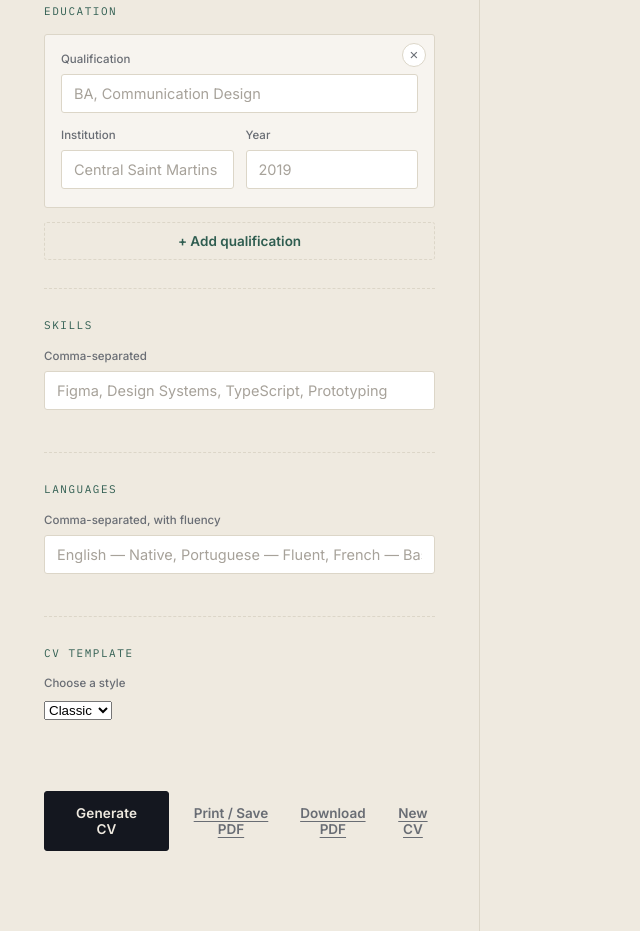
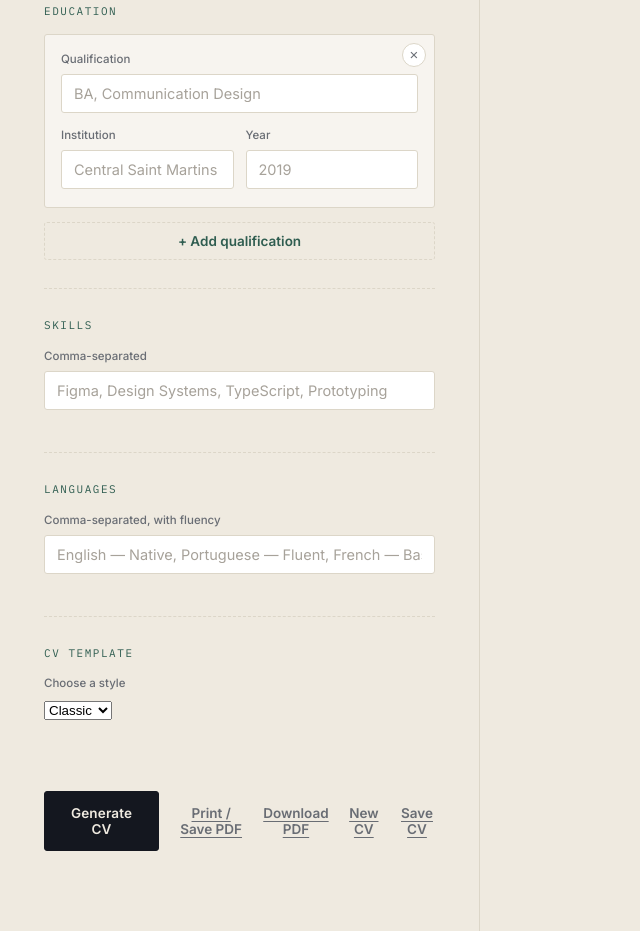
Before and after one commit to Khaled-dodo2017/cv-genius-ai, a plain HTML site: page index.html in a window 1280 px wide. Shown: the part 1178-2109 px from the top of the page, without its empty margins (0-640 px from the left). Drawn offline with Linux system fonts and the light colour scheme.

Commit message:
Update index.html

```diff
--- a/index.html
+++ b/index.html
@@ -118,6 +118,7 @@
         <button type="button" class="btn btn--text" id="print-btn">Print / Save PDF</button>
 <button type="button" class="btn btn--text" id="download-pdf-btn">Download PDF</button>
         <button type="button" class="btn btn--text" id="new-cv-btn">New CV</button>
+        <button type="button" class="btn btn--text" id="save-cv-btn">Save CV</button>
       </div>
     </form>
   </section>
```
